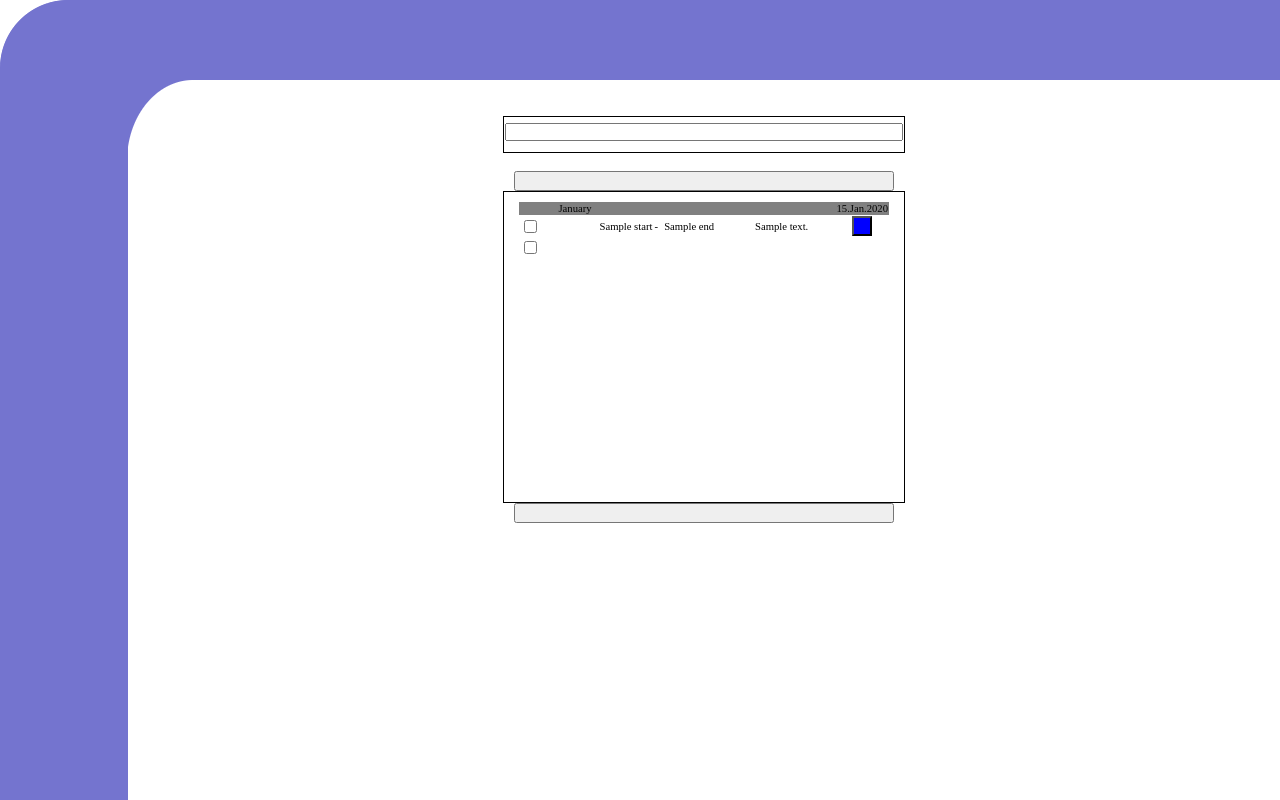
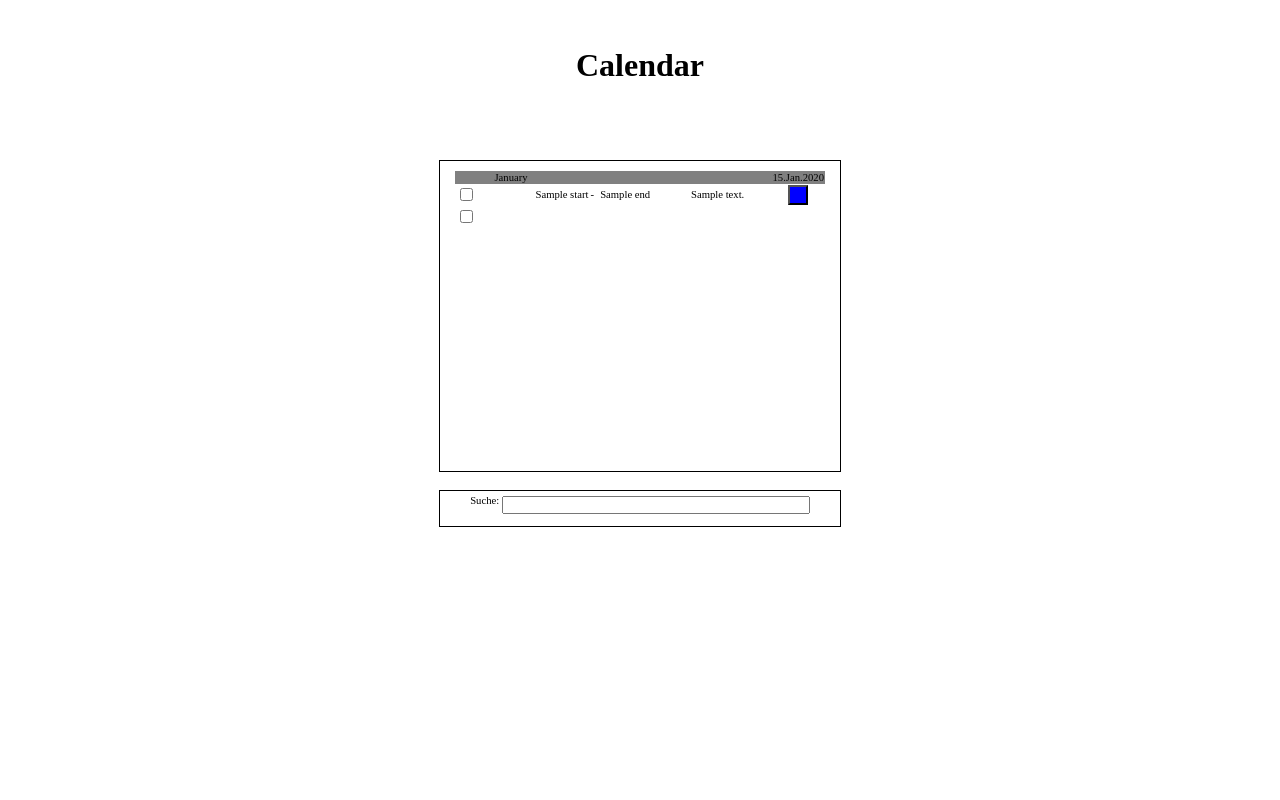
Before and after one commit to matthiasbock/django-gammu, a Django app: template gammu/templates/listing.html in a window 1280 px wide. Run offline with Django 3.2, Linux system fonts and the light colour scheme; the template is opened without the code that fills it: most values are stand-ins (such as "Sample title", 1, 10 or a date in 2020).

Commit message:
simplelist

```diff
--- a/gammu/templates/calendar.html
+++ b/gammu/templates/calendar.html
@@ -14,8 +14,8 @@
 
 <style>
 	body		{
-			overflow: hidden;
-			background-color: white;
+			text-align:			center;
+			overflow:			hidden;
 			}
 	div.body	{
 			border:	none;
@@ -56,6 +56,7 @@
 			}
 </style>
 
+<!--
 <div class=body id=left_top_corner>
 </div>
 
@@ -66,8 +67,17 @@
 </div>
 
 <div class=body id=content>
+-->
+
+<br/>
+<h1>Calendar</h1>
+<br/><br/><br/>
+
 {% block content %}{% endblock %}
+
+<!--
 </div>
+-->
 
 </body>
 
--- a/gammu/templates/listing.html
+++ b/gammu/templates/listing.html
@@ -1,26 +1,12 @@
 {% extends 'calendar.html' %}
 
 {% block content %}
-
-<br/><br/>
 
 <style>
 	div		{
 			border:		1px solid black;
 			background-color: white;
 			position:	static;
-			}
-
-	#divSearch	{
-			width:		400px;
-			height:		35px;
-			}
-	#divSearch input {
-			position:	relative;
-			top:		5px;
-			width:		390px;
-			font-size:	8pt;
-			text-align:	right;
 			}
 
 	#divListing	{
@@ -52,61 +38,34 @@
 			text-align:	left;
 			cursor:		pointer;
 			}
-	input.upbutton	{
-			width:		380px;
-			height:		20px;
-			}
-	input.downbutton {
-			width:		380px;
-			height:		20px;
-			}
 	#divListing input.singlemenu {
 			background-color: blue;
 			width:		20px;
 			height:		20px;
 			}
 
-	#divEdit	{
-			position:	absolute;
-			top:		150px;
-			left:		400px;
-			opacity:	0;
-			}
-	#divEdit table	{
-			font-size:	8pt;
-			padding:	5px;
-			spacing:	2px;
-			}
-	#divEdit input	{
-			border:		1px solid gray;
-			font-size:	8pt;
-			text-align:	center;
-			width:		250px;
-			}
-	#divEdit input.button	{
-			font-size:	8pt;
-			text-align:	center;
-			width:		80px;
-			}
-
+	#divSearch	{
+				font-size:	8pt;
+				width:		400px;
+				height:		35px;
+				}
+	#divSearch input {
+				position:	relative;
+				top:		5px;
+				width:		300px;
+				font-size:	8pt;
+				}
 </style>
 
 {% include 'edit.html' %}
 
 <center>
 
-<div id=divSearch>
-	<input type=text name=search />
-</div>
-
-<br/>
-
 <script>
 	function selectAll() {
 		}
 </script>
 
-<input type=button class=upbutton />
 <div id=divListing>
 <table cellspacing=0>
 {% for day in days %}
@@ -133,6 +92,12 @@
 	</tr>
 </table>
 </div>
-<input type=button class=downbutton />
+
+<br/>
+
+<div id=divSearch>
+	Suche:
+	<input type=text name=search />
+</div>
 
 {% endblock %}
--- a/urls.py
+++ b/urls.py
@@ -13,9 +13,11 @@ urlpatterns = patterns('',
 	(r'^contacts/static/(?P<path>.*)$',		'django.views.static.serve', {'document_root': '/var/www/Django/gammu/static', 'show_indexes': True}),
 
 	(r'^calendar/$',				"Django.gammu.calendar.index"),
+	(r'^calendar/simplelist$',			"Django.gammu.calendar.simplelist"),
 	(r'^calendar/listing$',				"Django.gammu.calendar.listing"),
 	(r'^calendar/week$',				"Django.gammu.calendar.week"),
 	(r'^calendar/month$',				"Django.gammu.calendar.month"),
+	(r'^calendar/save$',				"Django.gammu.calendar.save"),
 
 	(r'^calendar/import/$',				"Django.gammu.calendar.import.index"),
 	(r'^calendar/export/$',				"Django.gammu.calendar.export.index"),
```
Also changed, not shown: gammu/calendar.py (+9 -1 lines), gammu/templates/edit.html (+30 -1 lines), gammu/templates/simplelist.html (added, +85 -0 lines).
